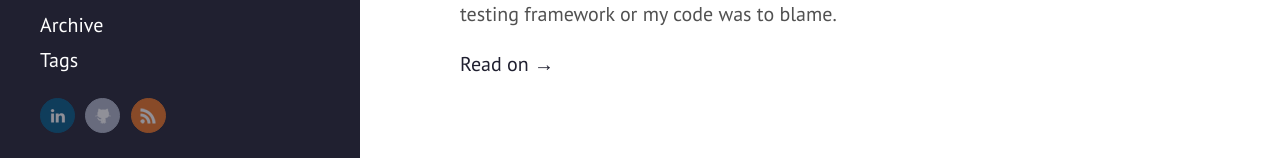
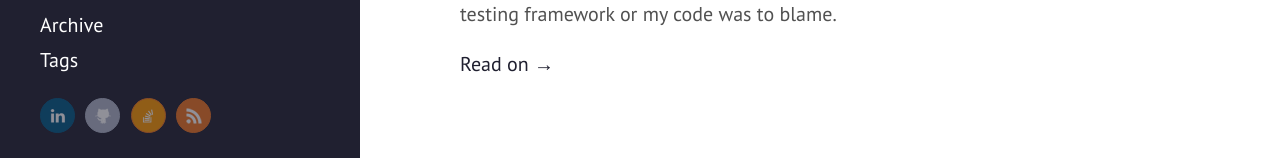
Before and after one commit to nejcskofic/nejcskofic.github.io, a Jekyll site: the page built from index.html, in a window 1280 px wide and 1400 px high, scrolled down 552 px. Shown: the part 1214-1372 px from the top of the window. Built offline with Jekyll 4.4.1, drawn with Linux system fonts in a browser that asks for light colours; the list of posts is cut into pages by our own code; some of the changed text lies outside the part shown.

Commit message:
Added Stack Overflow link and updated footer

```diff
--- a/_config.yml
+++ b/_config.yml
@@ -41,6 +41,7 @@ sass:
 social:
   linkedin_user:  nejc-%25C5%25A1kofi%25C4%258D-525932120
   github_user:    nejcskofic
+  stackoverflow_user: 8401618/nejcs
 
 defaults:
   -
--- a/_includes/footer.html
+++ b/_includes/footer.html
@@ -1,9 +1,8 @@
 <footer id="footer">
   <span>
-    &copy; {{ site.time | date: '%Y' }} {{ site.author.name }} - content is licensed
-    under Creative commons <a href="https://creativecommons.org/licenses/by/4.0/">CC BY 4.0</a>.
-  </span>
-  <span>
-    Design based on <a href="http://hyde.getpoole.com/">Hyde</a> theme.
+    &copy; {{ site.time | date: '%Y' }} {{ site.author.name }} | Blog content licensed
+    under Creative commons <a href="https://creativecommons.org/licenses/by/4.0/">CC BY 4.0</a> |
+    Code samples and snippets licensed under the <a href="https://sm.mit-license.org">MIT license</a> |
+    Design based on <a href="http://hyde.getpoole.com/">Hyde</a> theme
   </span>
 </footer>
--- a/_includes/head.html
+++ b/_includes/head.html
@@ -18,7 +18,7 @@
   {% endcomment %}
 
   <!-- CSS -->
-  <link rel="stylesheet" href="{{ site.baseurl }}/public/css/site.css?v=8">
+  <link rel="stylesheet" href="{{ site.baseurl }}/public/css/site.css?v=9">
   <link rel="stylesheet" href="{{ site.baseurl }}/public/css/syntax.css?v=2">
   <link rel="stylesheet" href="https://fonts.googleapis.com/css?family=PT+Sans:400,400italic,700|Abril+Fatface">
   <link href="https://maxcdn.bootstrapcdn.com/font-awesome/4.7.0/css/font-awesome.min.css" rel="stylesheet" integrity="sha384-wvfXpqpZZVQGK6TAh5PVlGOfQNHSoD2xbE+QkPxCAFlNEevoEH3Sl0sibVcOQVnN" crossorigin="anonymous">
--- a/_includes/sidebar.html
+++ b/_includes/sidebar.html
@@ -38,6 +38,9 @@
       {% if site.social.github_user %}
         <a class="github" href="https://github.com/{{ site.social.github_user }}" title="GitHub">GitHub</a>
       {% endif %}
+      {% if site.social.stackoverflow_user %}
+        <a class="stackoverflow" href="https://stackoverflow.com/users/{{ site.social.stackoverflow_user }}" title="Stack Overflow">Stack overflow</a>
+      {% endif %}
       <a class="rss" href="{{ site.baseurl }}/atom.xml" title="RSS">RSS</a>
     </div>
 
--- a/_sass/_custom.scss
+++ b/_sass/_custom.scss
@@ -138,6 +138,11 @@ div.highlight > table {
       border: 1px solid rgb(175,182,202);
     }
 
+    &.stackoverflow {
+      background: url('../images/social/stackoverflow.png') center no-repeat #FF9B00;
+      border: 1px solid #EF7522;
+    }
+
     &.rss {
       background: url('../images/social/rss.png') center no-repeat #EF7522;
       border: 1px solid #EF7522;
```
Also changed, not shown: public/images/social/stackoverflow.png (added).
